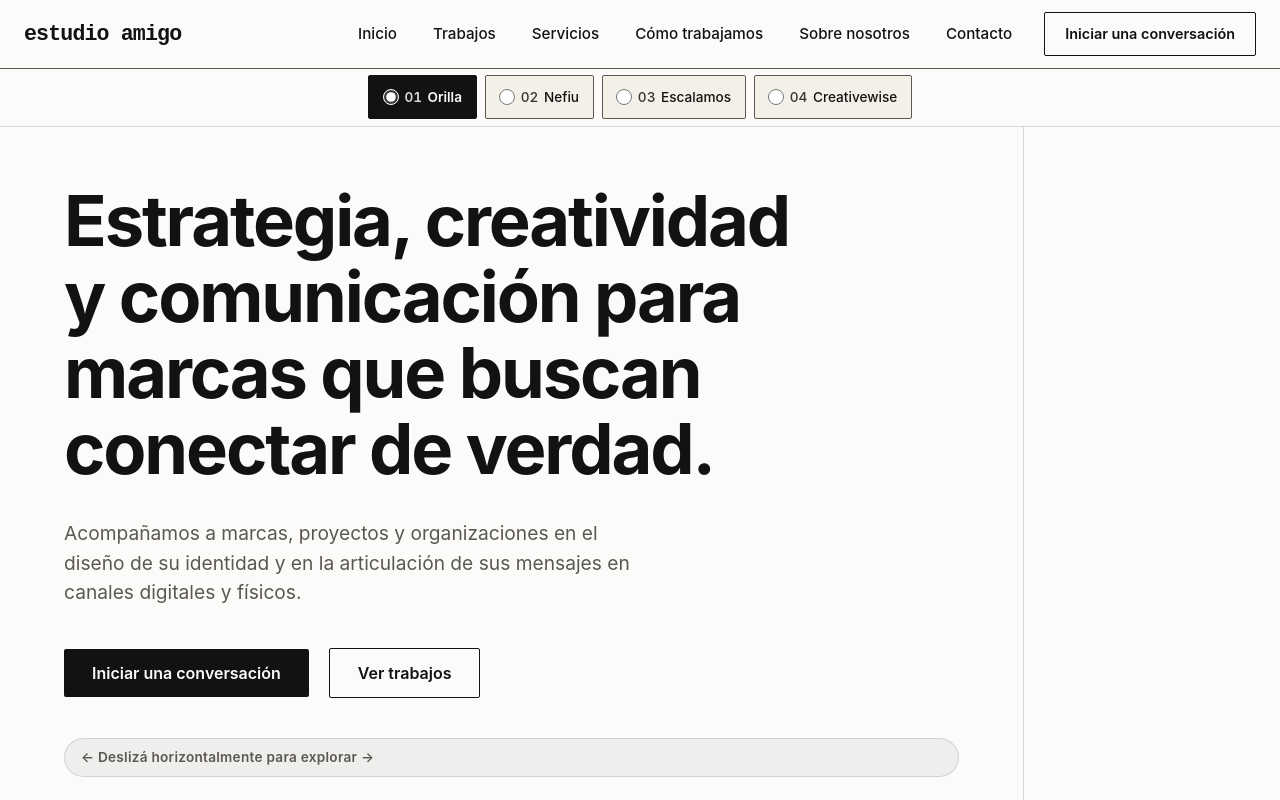
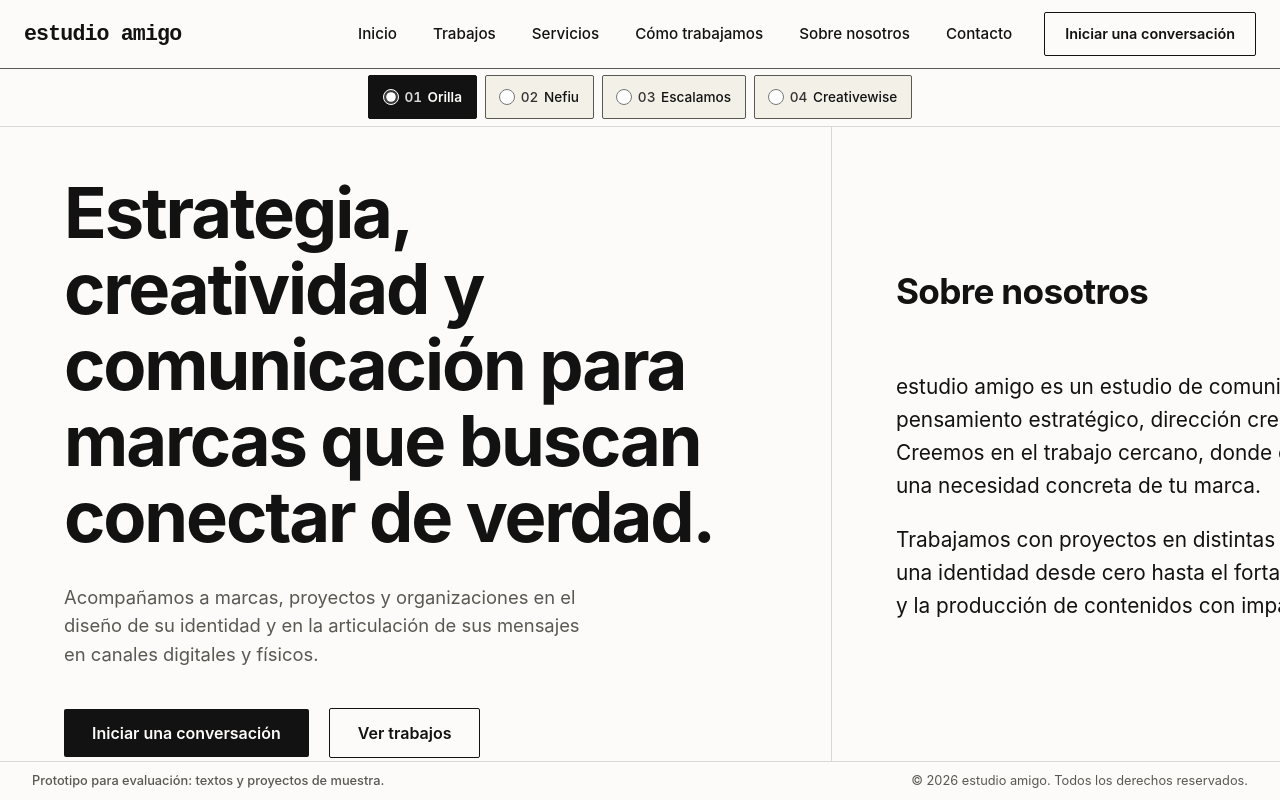
Before and after one commit to facugm/estudio-amigo, a React (Vite) app: page / in a window 1280 px wide. Shown: the top 800 px of the page. Built offline with nearby package versions, Linux system fonts and the light colour scheme; a web font is replaced by a local one.

Commit message:
fix(orilla): lock desktop viewport, fix app-main class, enable window wheel horizontal scroll, and prevent vertical jump

```diff
--- a/src/App.tsx
+++ b/src/App.tsx
@@ -20,7 +20,7 @@ function AppInner(): JSX.Element {
         Saltar al contenido
       </a>
       <Header />
-      <main id="main">
+      <main id="main" className="app-main">
         {variant.sectionOrder.map(section => {
           const SectionComponent = variant.sections[section];
           return <SectionComponent key={section} />;
--- a/src/variants/orilla/Hero.tsx
+++ b/src/variants/orilla/Hero.tsx
@@ -6,19 +6,19 @@ export function OrillaHero(): JSX.Element {
   const { site } = useContent();
 
   useEffect(() => {
-    const main = document.querySelector<HTMLElement>('.app-main');
-    if (!main) return;
+    const handleWheel = (e: WheelEvent) => {
+      if (window.innerWidth <= 860) return;
+      const main = document.getElementById('main') || document.querySelector('.app-main');
+      if (!main) return;
 
-    const onWheel = (e: WheelEvent) => {
-      if (window.innerWidth <= 860) return;
-      if (Math.abs(e.deltaY) > Math.abs(e.deltaX)) {
+      if (e.deltaY !== 0) {
         e.preventDefault();
-        main.scrollLeft += e.deltaY * 1.2;
+        main.scrollLeft += e.deltaY;
       }
     };
 
-    main.addEventListener('wheel', onWheel, { passive: false });
-    return () => main.removeEventListener('wheel', onWheel);
+    window.addEventListener('wheel', handleWheel, { passive: false });
+    return () => window.removeEventListener('wheel', handleWheel);
   }, []);
 
   return (
--- a/src/variants/orilla/orilla.css
+++ b/src/variants/orilla/orilla.css
@@ -4,7 +4,6 @@
   --orilla-border: 1px solid rgba(18, 18, 18, 0.15);
   background-color: var(--c-bg);
   color: var(--c-fg);
-  overflow-x: hidden;
 }
 
 [data-variant='orilla'] .site-header {
@@ -35,47 +34,106 @@
   color: var(--c-bg);
 }
 
-/* Horizontal Flow Container (Desktop) */
+/* ========================================================
+   DESKTOP HORIZONTAL SCROLL LAYOUT (min-width: 861px)
+   ======================================================== */
 @media (min-width: 861px) {
-  [data-variant='orilla'] .app-main {
+  body:has([data-variant='orilla']) {
+    overflow: hidden !important;
+    height: 100vh !important;
+  }
+
+  [data-variant='orilla'] {
+    height: 100vh;
+    overflow: hidden;
+    display: flex;
+    flex-direction: column;
+  }
+
+  [data-variant='orilla'] .app-shell {
+    height: 100vh;
+    display: flex;
+    flex-direction: column;
+    overflow: hidden;
+  }
+
+  [data-variant='orilla'] .site-header {
+    flex: 0 0 auto;
+    z-index: 100;
+  }
+
+  /* The horizontal scrolling main track */
+  [data-variant='orilla'] #main,
+  [data-variant='orilla'] .app-main,
+  [data-variant='orilla'] main {
+    flex: 1 1 auto;
     display: flex;
     flex-direction: row;
     flex-wrap: nowrap;
     overflow-x: auto;
     overflow-y: hidden;
-    height: calc(100vh - 105px);
+    height: auto;
+    width: 100vw;
     scroll-behavior: smooth;
-    scroll-snap-type: x proximity;
     -webkit-overflow-scrolling: touch;
+    overscroll-behavior-x: contain;
   }
 
+  /* Styled horizontal scrollbar */
+  [data-variant='orilla'] #main::-webkit-scrollbar,
+  [data-variant='orilla'] .app-main::-webkit-scrollbar,
+  [data-variant='orilla'] main::-webkit-scrollbar {
+    height: 10px;
+  }
+  [data-variant='orilla'] #main::-webkit-scrollbar-track,
+  [data-variant='orilla'] .app-main::-webkit-scrollbar-track,
+  [data-variant='orilla'] main::-webkit-scrollbar-track {
+    background: rgba(18, 18, 18, 0.06);
+    border-top: 1px solid rgba(18, 18, 18, 0.12);
+  }
+  [data-variant='orilla'] #main::-webkit-scrollbar-thumb,
+  [data-variant='orilla'] .app-main::-webkit-scrollbar-thumb,
+  [data-variant='orilla'] main::-webkit-scrollbar-thumb {
+    background: rgba(18, 18, 18, 0.4);
+    border-radius: 5px;
+  }
+  [data-variant='orilla'] #main::-webkit-scrollbar-thumb:hover,
+  [data-variant='orilla'] .app-main::-webkit-scrollbar-thumb:hover,
+  [data-variant='orilla'] main::-webkit-scrollbar-thumb:hover {
+    background: rgba(18, 18, 18, 0.7);
+  }
+
+  /* Each section is a full-height lateral panel */
   [data-variant='orilla'] section {
     flex: 0 0 auto;
-    width: clamp(520px, 80vw, 1150px);
+    width: clamp(540px, 65vw, 980px);
     height: 100%;
     overflow-y: auto;
-    padding: 3.5rem 4rem;
+    overflow-x: hidden;
+    padding: 3rem 4rem;
     border-right: var(--orilla-border);
     border-bottom: none;
     display: flex;
     flex-direction: column;
-    justify-content: center;
+    justify-content: flex-start;
     box-sizing: border-box;
     scroll-snap-align: start;
   }
 
+  /* Portfolio section in Orilla: wide lateral showcase */
   [data-variant='orilla'] section[data-section='portfolio'] {
     width: auto;
-    min-width: 950px;
+    min-width: 920px;
+    padding: 2.5rem 3.5rem;
   }
 
   [data-variant='orilla'] .orilla-portfolio-table {
     display: flex;
     flex-direction: row;
     gap: 2rem;
-    overflow-x: auto;
+    height: calc(100% - 60px);
     align-items: stretch;
-    padding: 1rem 0;
+    padding: 0.5rem 0;
   }
 
   [data-variant='orilla'] .orilla-project-row {
@@ -83,32 +141,55 @@
     width: 350px;
     display: flex;
     flex-direction: column;
+    justify-content: space-between;
     border: var(--orilla-border);
     border-radius: var(--radius);
     padding: 1.5rem;
     background-color: #ffffff;
-    justify-content: space-between;
-    min-height: 520px;
+    height: 100%;
+    box-sizing: border-box;
+    box-shadow: 0 2px 8px rgba(0, 0, 0, 0.04);
   }
 
   [data-variant='orilla'] .orilla-project-media-wrap {
     width: 100%;
-    height: 220px;
+    height: 190px;
     overflow: hidden;
     border-radius: var(--radius);
-    margin: 1rem 0;
+    margin: 0.75rem 0;
+    flex-shrink: 0;
+  }
+
+  /* Slim bottom footer in Orilla on desktop */
+  [data-variant='orilla'] .site-footer {
+    flex: 0 0 auto;
+    margin-top: 0;
+    padding: 0.6rem 2rem;
+    border-top: var(--orilla-border);
+    background-color: var(--c-bg);
+    z-index: 50;
+  }
+
+  [data-variant='orilla'] .site-footer .footer-top {
+    display: none;
+  }
+
+  [data-variant='orilla'] .site-footer .footer-bottom {
+    border-top: none;
+    padding-top: 0;
+    font-size: 0.8rem;
   }
 }
 
 /* Horizontal Scroll Hint */
 .orilla-scroll-hint {
-  margin-top: 2.5rem;
+  margin-top: 2rem;
   display: inline-flex;
   align-items: center;
   gap: 0.5rem;
-  padding: 0.5rem 1rem;
+  padding: 0.5rem 1.25rem;
   background-color: rgba(18, 18, 18, 0.05);
-  border: 1px solid rgba(18, 18, 18, 0.12);
+  border: 1px solid rgba(18, 18, 18, 0.15);
   border-radius: 999px;
   font-size: 0.85rem;
   font-weight: 600;
@@ -121,16 +202,17 @@
   display: flex;
   flex-direction: column;
   justify-content: center;
+  margin: auto 0;
 }
 
 [data-variant='orilla'] .orilla-hero-headline {
   font-family: var(--font-display);
-  font-size: clamp(2.4rem, 5.5vw, 4.8rem);
+  font-size: clamp(2.4rem, 5.5vw, 4.5rem);
   font-weight: 700;
   line-height: 1.08;
   letter-spacing: -0.03em;
-  max-width: 1050px;
-  margin-bottom: 2rem;
+  max-width: 950px;
+  margin-bottom: 1.75rem;
   text-wrap: balance;
 }
 
@@ -143,9 +225,9 @@
 }
 
 [data-variant='orilla'] .orilla-hero-support {
-  font-size: 1.2rem;
+  font-size: 1.15rem;
   color: var(--c-muted);
-  max-width: 580px;
+  max-width: 540px;
   line-height: 1.55;
 }
 
@@ -195,7 +277,8 @@
   display: flex;
   flex-direction: column;
   justify-content: center;
-  gap: 2.5rem;
+  margin: auto 0;
+  gap: 2rem;
 }
 
 [data-variant='orilla'] .orilla-section-title {
@@ -203,21 +286,22 @@
   font-size: 2.2rem;
   font-weight: 700;
   letter-spacing: -0.02em;
+  margin-bottom: 1.25rem;
 }
 
 [data-variant='orilla'] .orilla-about-text {
-  font-size: 1.35rem;
+  font-size: 1.3rem;
   line-height: 1.6;
   display: flex;
   flex-direction: column;
-  gap: 1.5rem;
+  gap: 1.25rem;
   color: var(--c-fg);
   max-width: 800px;
 }
 
 /* Portfolio Index Layout */
 [data-variant='orilla'] .orilla-portfolio-header {
-  margin-bottom: 2rem;
+  margin-bottom: 1.5rem;
 }
 
 [data-variant='orilla'] .orilla-project-num {
@@ -231,12 +315,11 @@
   display: flex;
   flex-direction: column;
   gap: 0.35rem;
-  margin-top: 0.5rem;
 }
 
 [data-variant='orilla'] .orilla-project-name {
   font-family: var(--font-display);
-  font-size: 1.3rem;
+  font-size: 1.25rem;
   font-weight: 700;
 }
 
@@ -254,34 +337,26 @@
 }
 
 [data-variant='orilla'] .orilla-project-desc {
-  font-size: 0.92rem;
+  font-size: 0.9rem;
   line-height: 1.45;
   color: var(--c-fg);
   margin-bottom: 0.75rem;
-}
-
-[data-variant='orilla'] .orilla-project-media-wrap {
-  width: 100%;
-  aspect-ratio: 16/10;
-  border-radius: var(--radius);
-  overflow: hidden;
-  border: 1px solid rgba(0, 0, 0, 0.08);
 }
 
 /* Services Typographic List */
 [data-variant='orilla'] [data-layout='orilla-typographic'] .orilla-services-list {
   list-style: none;
   counter-reset: orilla-counter;
-  margin-top: 2rem;
+  margin-top: 1.5rem;
   border-top: var(--orilla-border);
 }
 
 [data-variant='orilla'] .orilla-service-item {
   counter-increment: orilla-counter;
   display: grid;
-  grid-template-columns: 60px 1.5fr 2fr;
-  gap: 2rem;
-  padding: 1.5rem 0;
+  grid-template-columns: 50px 1.4fr 2fr;
+  gap: 1.5rem;
+  padding: 1.25rem 0;
   border-bottom: var(--orilla-border);
   align-items: baseline;
 }
@@ -289,30 +364,30 @@
 [data-variant='orilla'] .orilla-service-item::before {
   content: counter(orilla-counter, decimal-leading-zero);
   font-family: var(--font-display);
-  font-size: 1.15rem;
+  font-size: 1.1rem;
   font-weight: 700;
   color: var(--c-muted);
 }
 
 [data-variant='orilla'] .orilla-service-title {
   font-family: var(--font-display);
-  font-size: 1.3rem;
+  font-size: 1.25rem;
   font-weight: 700;
   letter-spacing: -0.01em;
 }
 
 [data-variant='orilla'] .orilla-service-summary {
-  font-size: 0.95rem;
+  font-size: 0.92rem;
   color: var(--c-muted);
-  line-height: 1.55;
+  line-height: 1.5;
 }
 
 /* Process Section */
 [data-variant='orilla'] [data-layout='orilla-steps'] .orilla-steps-grid {
   display: grid;
-  grid-template-columns: repeat(auto-fit, minmax(220px, 1fr));
-  gap: 2rem;
-  margin-top: 2.5rem;
+  grid-template-columns: repeat(auto-fit, minmax(200px, 1fr));
+  gap: 1.75rem;
+  margin-top: 2rem;
 }
 
 [data-variant='orilla'] .orilla-step-card {
@@ -330,13 +405,13 @@
 
 [data-variant='orilla'] .orilla-step-title {
   font-family: var(--font-display);
-  font-size: 1.2rem;
+  font-size: 1.15rem;
   font-weight: 700;
   margin-bottom: 0.5rem;
 }
 
 [data-variant='orilla'] .orilla-step-desc {
-  font-size: 0.92rem;
+  font-size: 0.9rem;
   color: var(--c-muted);
   line-height: 1.5;
 }
@@ -344,13 +419,18 @@
 /* Contact Section */
 [data-variant='orilla'] [data-layout='orilla-contact'] {
   display: grid;
-  grid-template-columns: 1fr 1fr;
-  gap: 3.5rem;
+  grid-template-columns: 1fr 1.2fr;
+  gap: 3rem;
+  margin: auto 0;
 }
 
-/* Mobile Version for Orilla (Card Swipe Deck) */
+/* ========================================================
+   MOBILE VERSION (max-width: 860px): Responsive Swipe Deck
+   ======================================================== */
 @media (max-width: 860px) {
-  [data-variant='orilla'] .app-main {
+  [data-variant='orilla'] #main,
+  [data-variant='orilla'] .app-main,
+  [data-variant='orilla'] main {
     display: flex;
     flex-direction: row;
     flex-wrap: nowrap;
@@ -361,11 +441,12 @@
     height: calc(100vh - 120px);
     padding: 0.75rem 0.5rem;
     gap: 0.75rem;
+    box-sizing: border-box;
   }
 
   [data-variant='orilla'] section {
-    flex: 0 0 calc(100vw - 2.5rem);
-    width: calc(100vw - 2.5rem);
+    flex: 0 0 calc(100vw - 2rem);
+    width: calc(100vw - 2rem);
     scroll-snap-align: center;
     height: 100%;
     overflow-y: auto;
@@ -397,6 +478,7 @@
     border-left: none;
     border-right: none;
     padding: 1rem 0;
+    box-shadow: none;
   }
 
   [data-variant='orilla'] .orilla-service-item {
@@ -408,4 +490,8 @@
     grid-template-columns: 1fr;
     gap: 2rem;
   }
+
+  [data-variant='orilla'] .site-footer {
+    display: none;
+  }
 }
```
